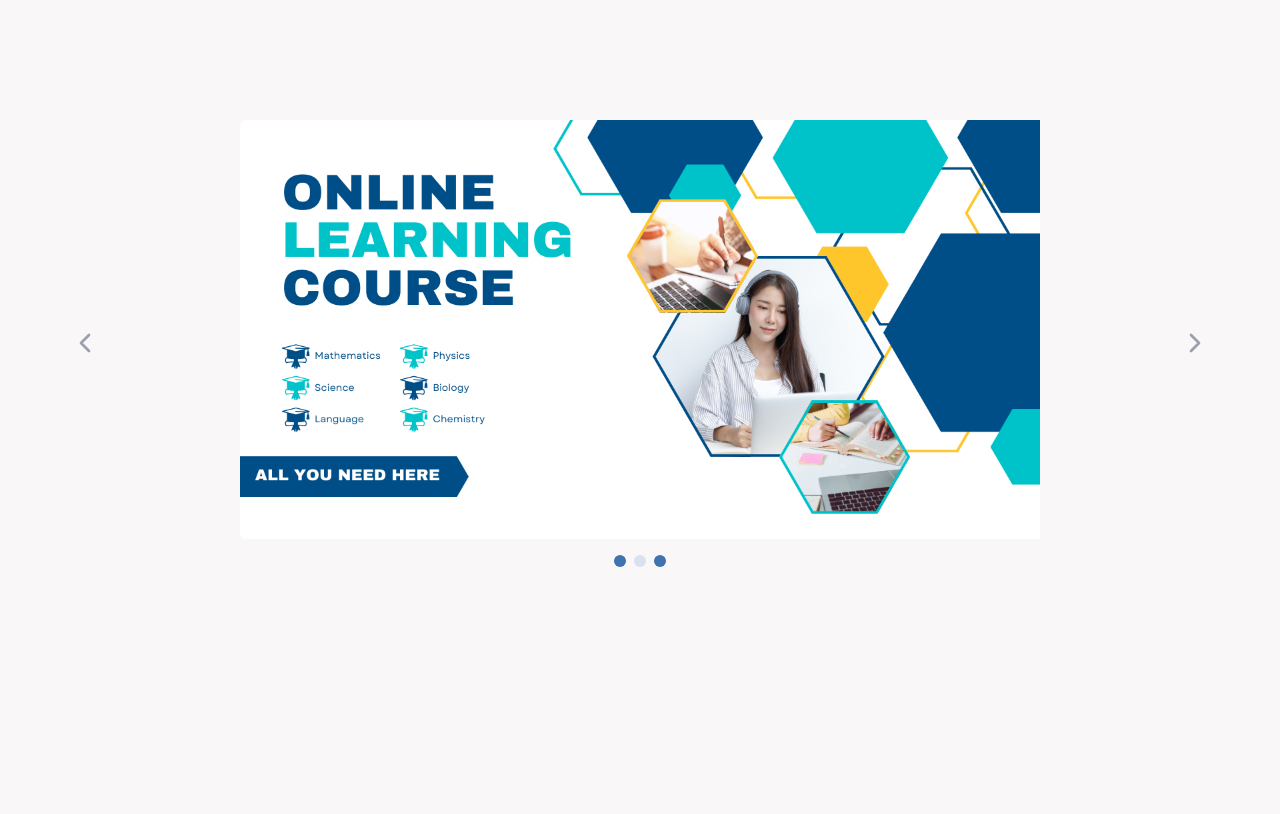
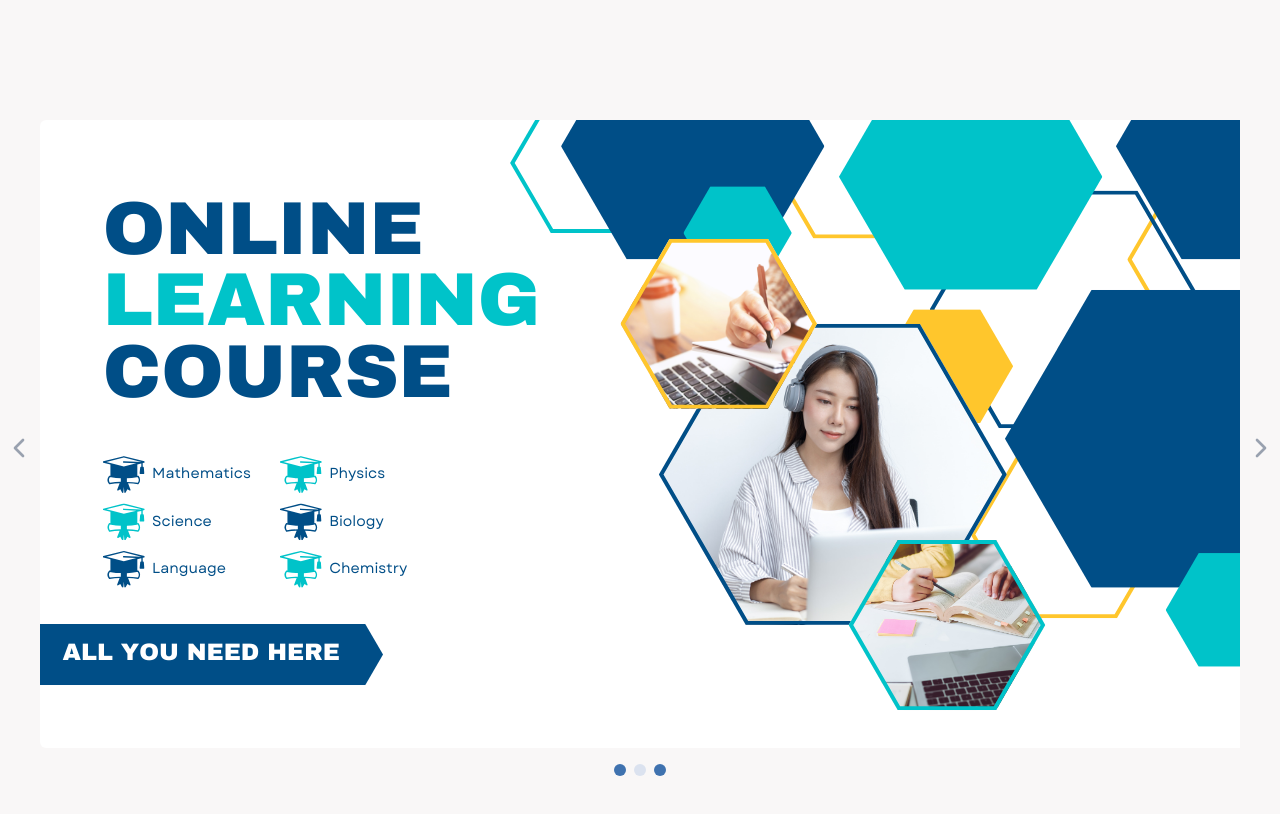
Before and after one commit to Ethutami/FE-Event-management, a Next.js app: page / in a window 1280 px wide. Shown: the top 814 px of the page. Built offline with nearby package versions, Linux system fonts and the light colour scheme.

Commit message:
fixing image nextjs warning

```diff
--- a/src/components/category.component.tsx
+++ b/src/components/category.component.tsx
@@ -39,8 +39,7 @@ const CategoryChips = async () => {
                             <Image
                                 src={category.path}
                                 alt={category.category}
-                                objectFit="cover"
-                                className="flex items-center justify-center w-32 h-32 sm:w-30 sm:h-30 md:w-30 md:h-30 rounded-full"
+                                className="object-cover flex items-center justify-center w-32 h-32 sm:w-30 sm:h-30 md:w-30 md:h-30 rounded-full"
                                 width={100}
                                 height={100}
                             />
--- a/src/components/slider.component.tsx
+++ b/src/components/slider.component.tsx
@@ -43,8 +43,8 @@ export const ImageSlider = () => {
                     <Image
                         src={imageslides[currentIndex].image}
                         alt={`Slider Image ${currentIndex + 1}`}
-                        objectFit="cover"
-                        className="rounded-l-md"
+                        className="object-cover rounded-l-md"
+                        style={{ width: "100%", height: "auto" }}
                         width={800}
                         height={800}
                     />
```
